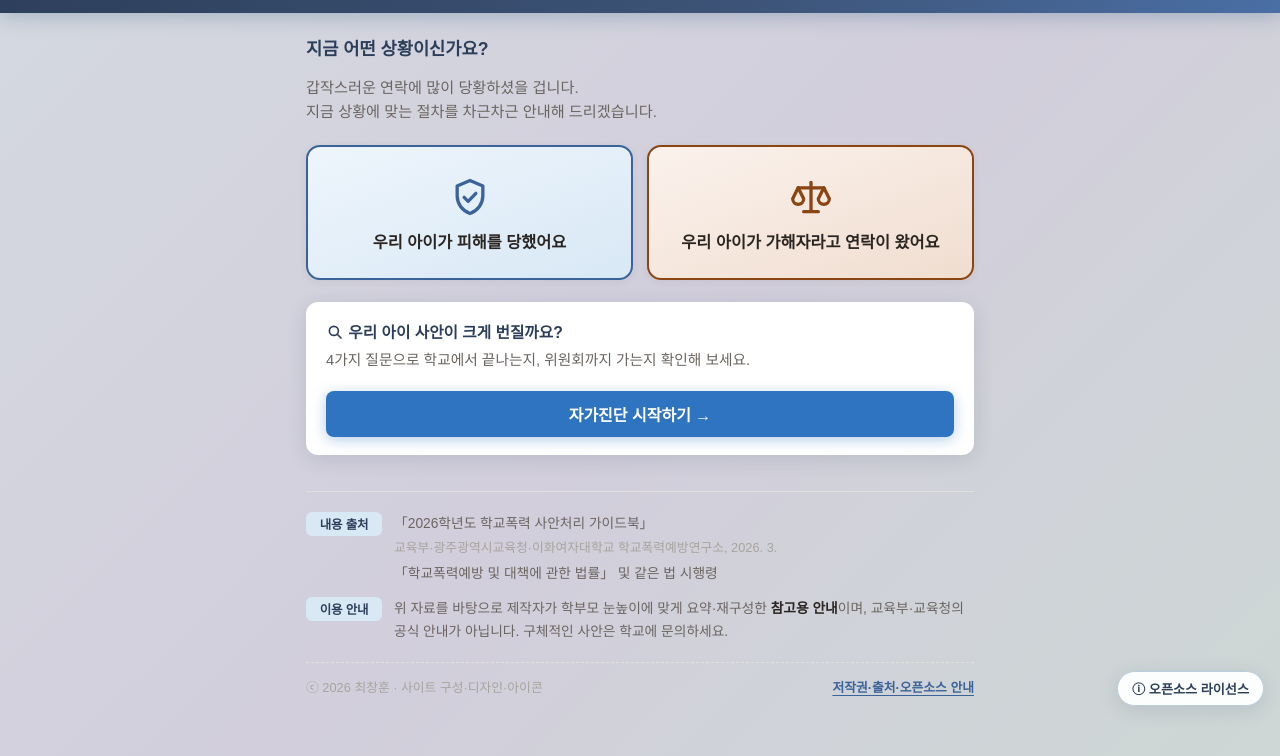
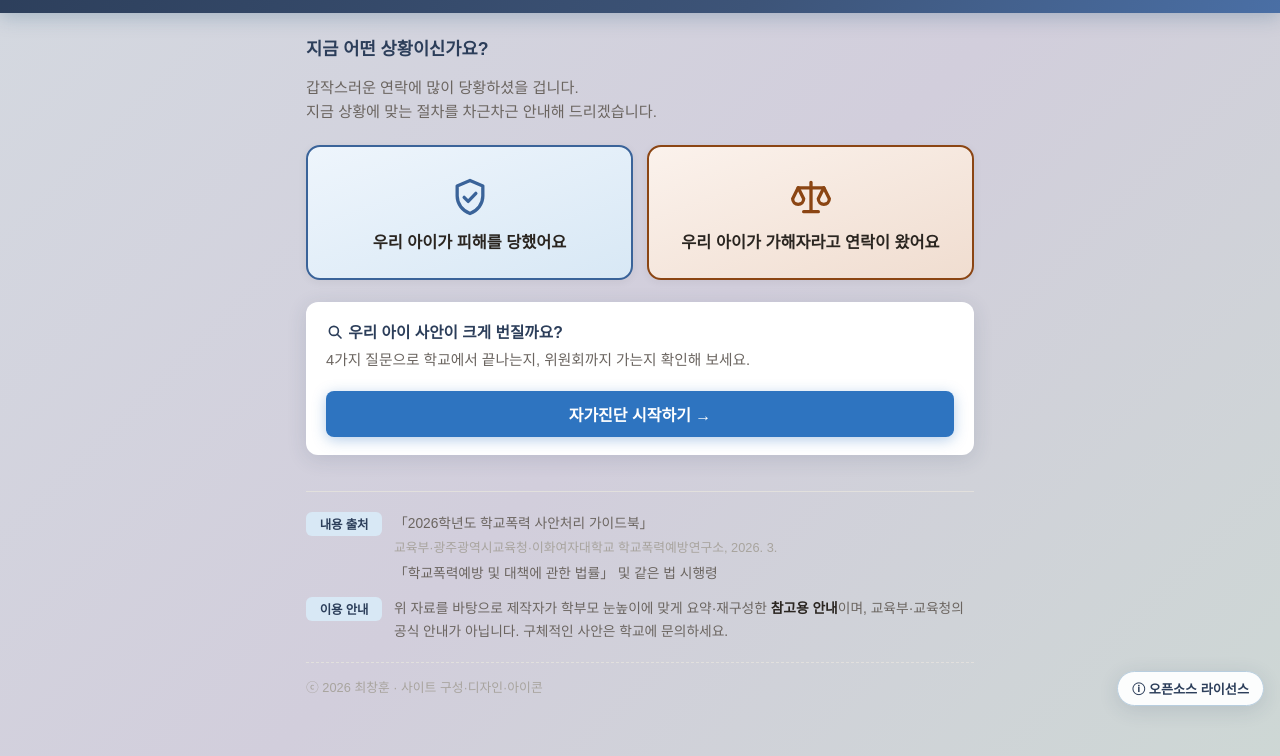
Before and after one commit to changhun-edu/school-violence, a plain HTML site: page index.html in a window 1280 px wide. Shown: the part 78-834 px from the top of the page. Drawn offline with Linux system fonts and the light colour scheme.

Commit message:
Update index.html

```diff
--- a/index.html
+++ b/index.html
@@ -132,9 +132,6 @@ header a:active{opacity:.65}
 .sf-sub{display:block;font-size:.8rem;color:var(--gray2);margin:1px 0 3px}
 .sf-bottom{display:flex;flex-wrap:wrap;justify-content:space-between;align-items:center;gap:8px 16px;
   margin-top:18px;padding-top:14px;border-top:1px dashed var(--gray1);font-size:.8rem;color:var(--gray2)}
-.sf-link{background:none;border:0;padding:0;font:inherit;font-weight:700;color:var(--blue);cursor:pointer;
-  text-decoration:underline;text-underline-offset:3px}
-.sf-link:hover{color:var(--blue2)}
 @media(max-width:480px){
   .sf-row{grid-template-columns:1fr;gap:4px}
   .sf-row dt{justify-self:start;padding:2px 10px}
@@ -340,7 +337,6 @@ header a:active{opacity:.65}
     </dl>
     <div class="sf-bottom">
       <span>ⓒ 2026 최창훈 · 사이트 구성·디자인·아이콘</span>
-      <button type="button" class="sf-link" onclick="openLic()">저작권·출처·오픈소스 안내</button>
     </div>
   </footer>
 </div>
```
